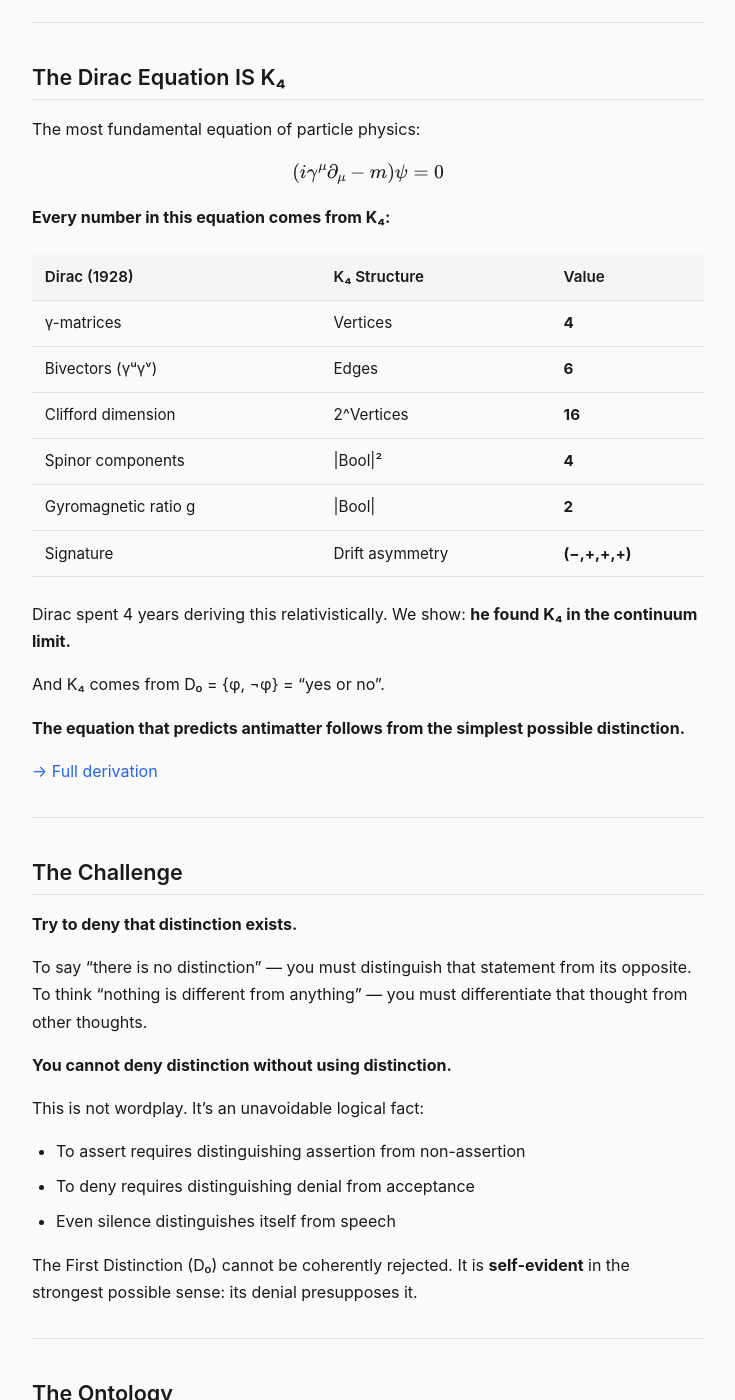
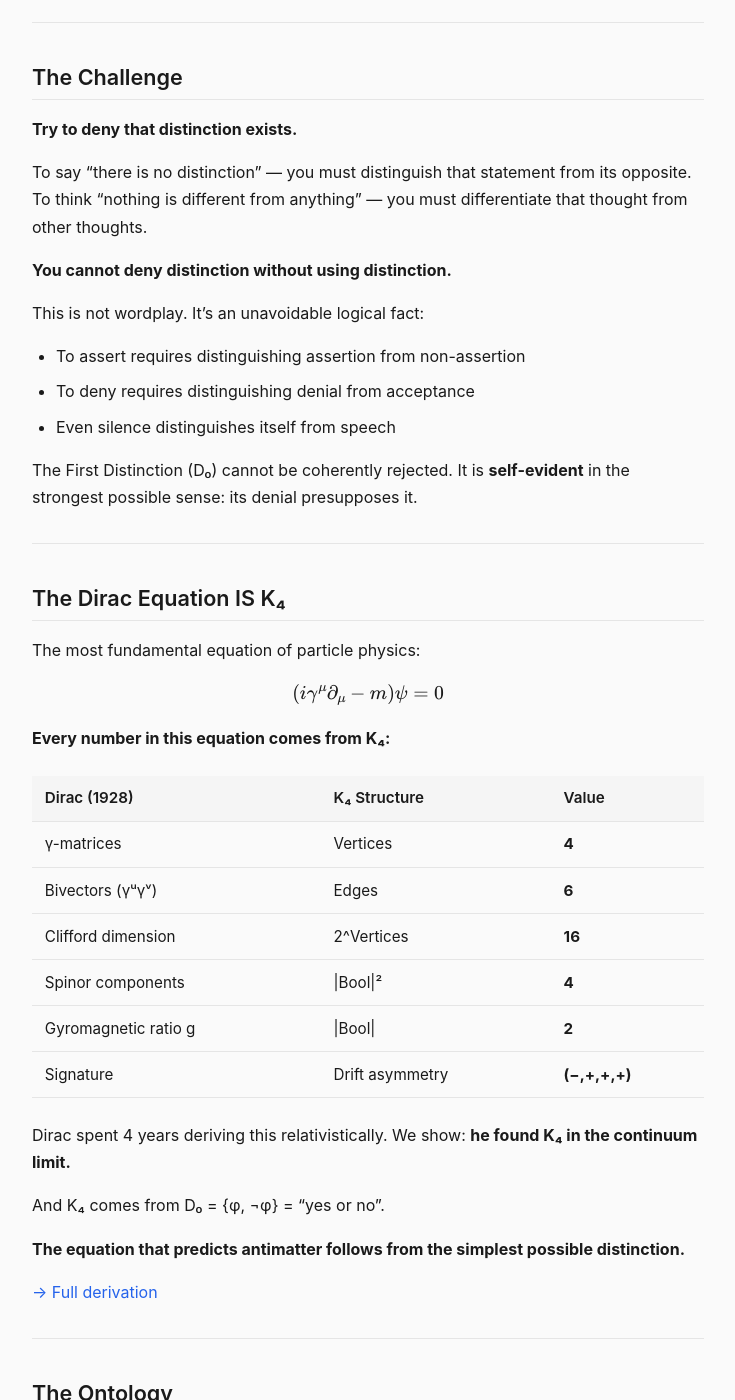
Before and after one commit to de-johannes/FirstDifference, a Jekyll site: the page built from docs/index.md, in a window 1280 px wide and 1400 px high, scrolled down 391 px. Shown: the whole window, without its empty margins (272-1007 px from the left). Built offline with Jekyll 4.4.1, drawn with Linux system fonts in a browser that asks for light colours; part of the change alters nothing that is shown; some of the changed text lies outside the part shown.

```diff
--- a/docs/index.md
+++ b/docs/index.md
@@ -24,6 +24,23 @@ title: D₀ (Home)
   </div>
   <p class="tagline">4 vertices. 6 edges. Everything else follows.</p>
 </div>
+
+---
+
+## The Challenge
+
+**Try to deny that distinction exists.**
+
+To say "there is no distinction" — you must distinguish that statement from its opposite. To think "nothing is different from anything" — you must differentiate that thought from other thoughts.
+
+**You cannot deny distinction without using distinction.**
+
+This is not wordplay. It's an unavoidable logical fact:
+- To assert requires distinguishing assertion from non-assertion
+- To deny requires distinguishing denial from acceptance
+- Even silence distinguishes itself from speech
+
+The First Distinction (D₀) cannot be coherently rejected. It is **self-evident** in the strongest possible sense: its denial presupposes it.
 
 ---
 
@@ -54,26 +71,9 @@ And K₄ comes from D₀ = {φ, ¬φ} = "yes or no".
 
 ---
 
-## The Challenge
-
-**Try to deny that distinction exists.**
-
-To say "there is no distinction" — you must distinguish that statement from its opposite. To think "nothing is different from anything" — you must differentiate that thought from other thoughts.
-
-**You cannot deny distinction without using distinction.**
-
-This is not wordplay. It's an unavoidable logical fact:
-- To assert requires distinguishing assertion from non-assertion
-- To deny requires distinguishing denial from acceptance
-- Even silence distinguishes itself from speech
-
-The First Distinction (D₀) cannot be coherently rejected. It is **self-evident** in the strongest possible sense: its denial presupposes it.
-
----
-
 ## The Ontology
 
-From this single unavoidable fact, we derive everything:
+From this single unavoidable fact, we construct K₄:
 
 > **What exists is exactly what can be constructed.**
 
@@ -100,11 +100,11 @@ This is not a philosophical position we *choose*. It's the position that Agda (o
 
 ## What is First Distinction?
 
-**First Distinction (FD)** is an axiom-free derivation of 4D General Relativity from a single premise:
+**First Distinction (FD)** constructs K₄ (the complete graph on 4 vertices) from a single premise:
 
 > Something is distinguishable from something.
 
-No spacetime assumed. No quantum mechanics. No free parameters.
+K₄ produces numbers matching physical constants: d=3, κ=8, α⁻¹=137, particle mass ratios.
 
 The complete proof is formalized in [Agda](https://github.com/de-johannes/FirstDistinction/blob/main/FirstDistinction.agda) and compiles under `--safe --without-K` — no postulates, no holes, machine-checked.
 
@@ -154,11 +154,11 @@ The following are **mathematical theorems** (Agda `--safe --without-K`):
 
 ## Why Type Theory?
 
-In 1972, Per Martin-Löf created intuitionistic type theory. He didn't know he was formalizing physics.
+In 1972, Per Martin-Löf created intuitionistic type theory.
 
 The unit type ⊤ has exactly one inhabitant. The empty type ⊥ has none. This isn't arbitrary — it's the **only** way to have "something" versus "nothing" without presupposing structure.
 
-We now recognize: **⊤ with `tt` IS D₀ with φ.** Same structure, different notation.
+We observe: **⊤ with `tt` has the same structure as D₀ with φ.**
 
 | Martin-Löf (1972) | First Distinction |
 |-------------------|-------------------|
@@ -167,7 +167,7 @@ We now recognize: **⊤ with `tt` IS D₀ with φ.** Same structure, different n
 | Bool | φ vs ¬φ |
 | _≡_ (identity) | Self-recognition of D₀ |
 
-Type theory works because distinction is unavoidable. Martin-Löf formalized the consequence; we derive the cause.
+Type theory embodies constructivism. We use it to construct K₄.
 
 ---
 
```
Also changed, not shown: README.md.
